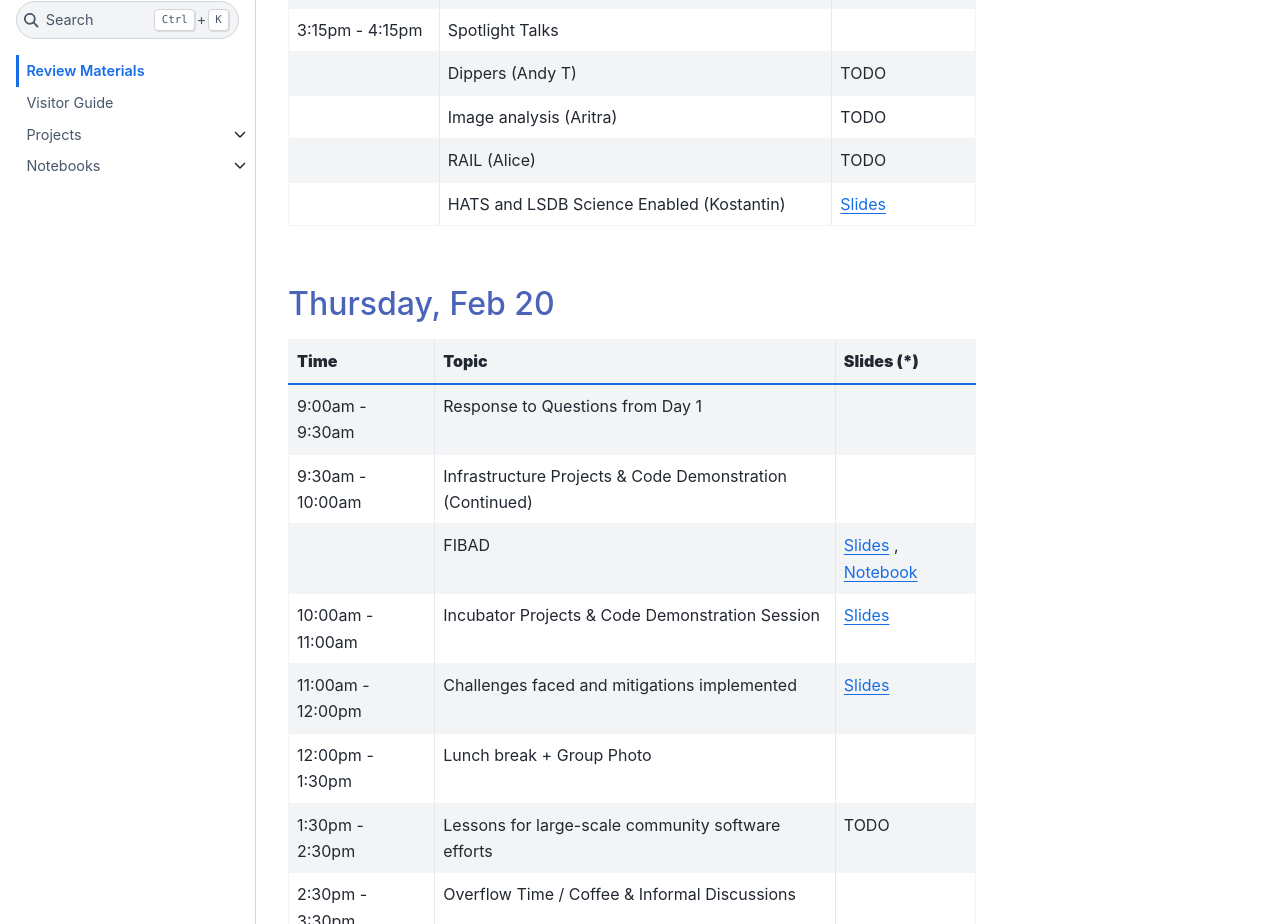
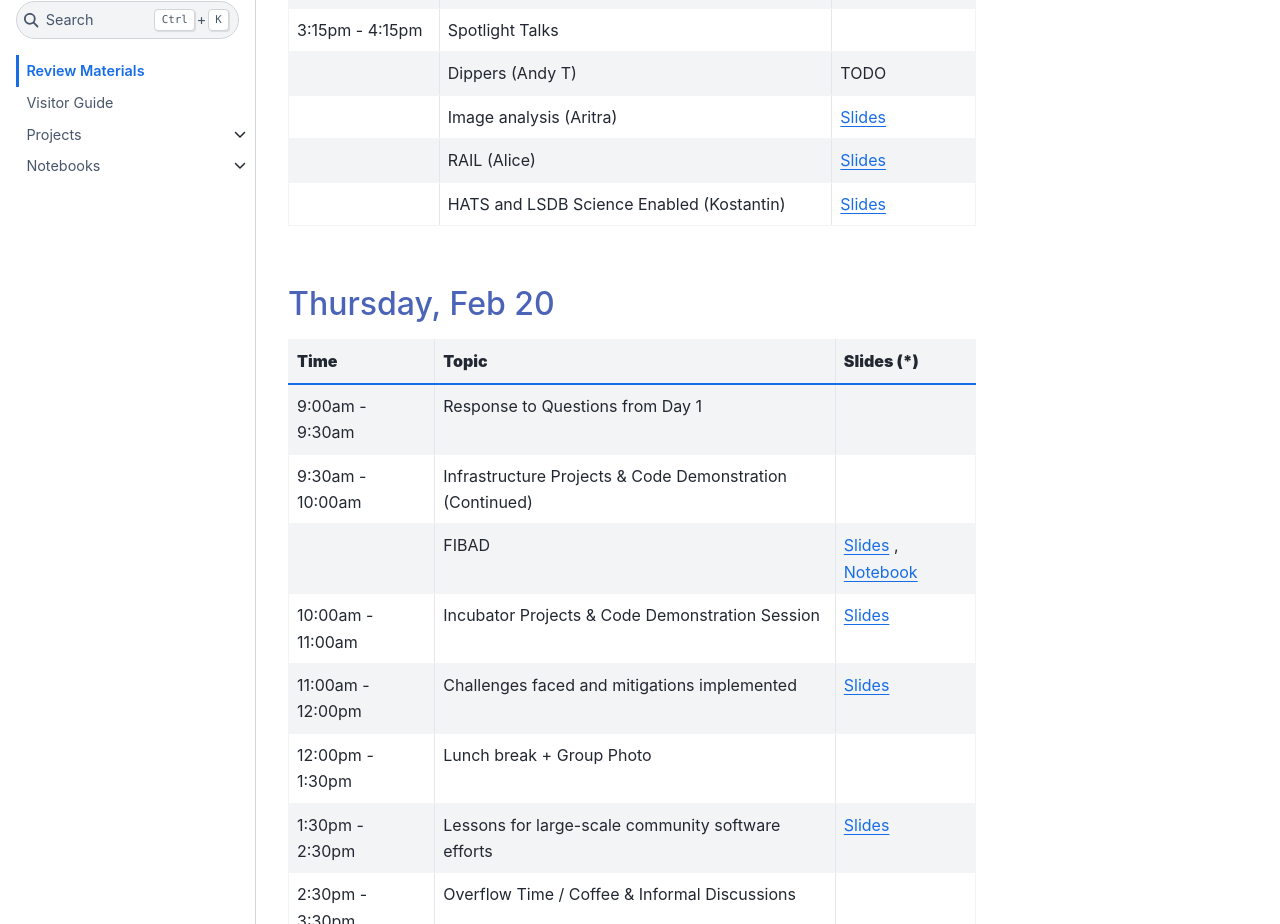
Before and after one commit to lincc-frameworks/midpoint-review, a Sphinx documentation site: the page built from docs/index.rst, in a window 1280 px wide and 1400 px high, scrolled down 941 px. Shown: the part 231-1155 px from the top of the window. Built offline with Sphinx 7.4.7 and the Sphinx Book theme 1.1.4, drawn with Linux system fonts in a browser that asks for light colours; pages that are not in the unit, such as notebooks, are missing from menus.

Commit message:
Add more links

```diff
--- a/docs/index.rst
+++ b/docs/index.rst
@@ -59,10 +59,10 @@ Wednesday, Feb 19
      - TODO
    * -
      - Image analysis (Aritra)
-     - TODO
+     - `Slides <https://drive.google.com/file/d/1M_z9W650Zf2l_g9S31Bmct91IJQEjG4N/view?usp=drive_link>`__
    * -
      - RAIL (Alice)
-     - TODO
+     - `Slides <https://drive.google.com/file/d/1pQCGQNq6ftB5byIzbY7c799Q7LjJHO9A/view?usp=drive_link>`__
    * -
      - HATS and LSDB Science Enabled (Kostantin)
      - `Slides <https://drive.google.com/file/d/1Foy999YoQppXSHSBRQNcRqXghYIE9qYM/view?usp=drive_link>`__
@@ -96,7 +96,7 @@ Thursday, Feb 20
      -
    * - 1:30pm - 2:30pm
      - Lessons for large-scale community software efforts
-     - TODO
+     - `Slides <https://drive.google.com/file/d/1YlD3MLIKKt1HcD8wKClTGzTMbb1nOdxj/view?usp=drive_link>`__
    * - 2:30pm - 3:30pm
      - Overflow Time / Coffee & Informal Discussions
      -
```
